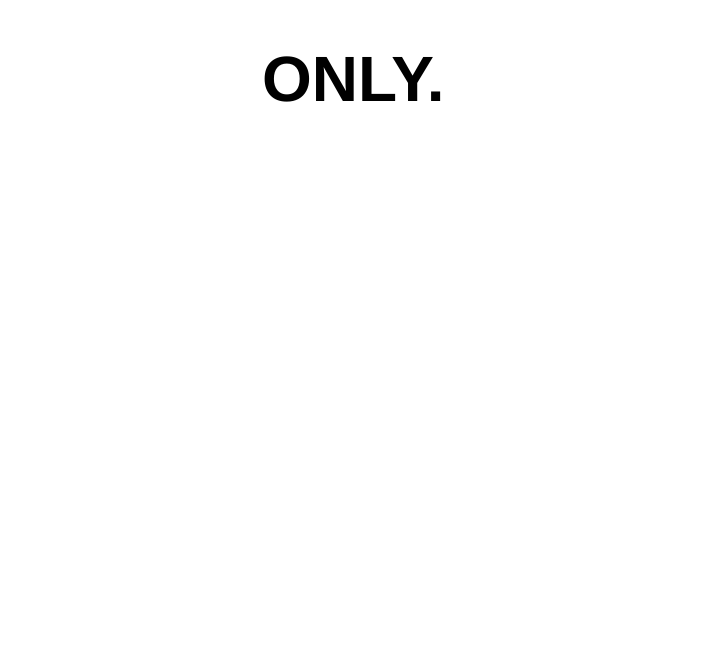
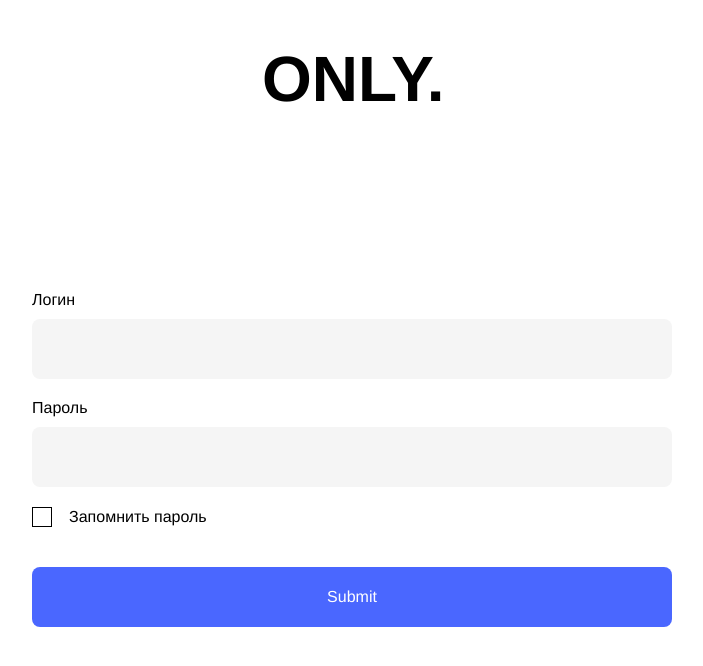
Before and after one commit to 11alexey11/only_test_project, a React app: page /login in a window 1280 px wide. Shown: the top 666 px of the page, without its empty margins (288-991 px from the left). Built offline with nearby package versions, Linux system fonts and the light colour scheme.

Commit message:
feat: Add Login component

```diff
--- a/package.json
+++ b/package.json
@@ -42,6 +42,7 @@
     "webpack-dev-server": "^4.10.0"
   },
   "dependencies": {
+    "@types/styled-components": "^5.1.26",
     "react": "^18.2.0",
     "react-dom": "^18.2.0",
     "react-redux": "^8.0.2",
--- a/src/App/App.tsx
+++ b/src/App/App.tsx
@@ -1,13 +1,27 @@
 import React from 'react';
+import { BrowserRouter as Router, Routes, Route, Navigate } from 'react-router-dom';
 import { createGlobalStyle } from 'styled-components';
+
 import { Header } from '../Header';
+import { Login } from '../Login';
 
 const GlobalStyle = createGlobalStyle`
     * {
         margin: 0;
         padding: 0;
+        border: 0;
         box-sizing: border-box;
         font-family: Helvetica Neue, Helvetica, Arial, sans-serif;
+    }
+
+    html, body {
+        height: 100vh;
+    }
+
+    #root {
+        display: flex;
+        flex-direction: column;
+        height: 100%;
     }
 `;
 
@@ -16,6 +30,12 @@ const App = () => {
         <>
             <GlobalStyle />
             <Header />
+            <Router>
+                <Routes>
+                    <Route path='/login' element={<Login />} />
+                    <Route path='/' element={<Navigate replace to='/login' />} />
+                </Routes>
+            </Router>
         </>
     )
 };
--- /dev/null
+++ b/src/Login/Login.tsx
@@ -0,0 +1,79 @@
+import React from 'react';
+import styled from 'styled-components';
+
+const LoginContainer = styled.div`
+    display: flex;
+    flex: 1;
+    justify-content: center;
+    align-items: center;
+`;
+
+const Form = styled.form`
+    display: flex;
+    flex-direction: column;
+    align-items: flex-start;
+`;
+
+const Label = styled.label`
+    display: flex;
+    align-items: center;
+    margin: 0.625rem 0;
+`;
+
+const Input = styled.input`
+    width: 40rem;
+    height: 3.75rem;
+    padding-left: 1.25rem;
+    margin-bottom: 0.625rem;
+    border-radius: 0.5rem;
+    background-color: #F5F5F5;
+    font-size: 1rem;
+    font-weight: 400;
+    color: #232323;
+    line-height: 1.25rem;
+
+    &:hover {
+        cursor: pointer;
+    }
+`;
+
+const CheckBox = styled.input`
+    width: 1.25rem;
+    height: 1.25rem;
+    padding: 0.1875rem;
+    appearance: none;
+    border: 1px solid #000000;
+    background-clip: content-box;
+    margin-right: 1.0625rem;
+
+    &:checked {
+        background-color: #4A67FF;
+    }
+`;
+
+const SubmitButton = styled(Input)`
+    padding: 0;
+    margin-top: 1.875rem;
+    background-color: #4A67FF;
+    color: #FFFFFF;
+`;
+
+const Login = () => {
+    return (
+        <LoginContainer>
+            <Form>
+                <Label htmlFor="email" >Логин</Label>
+                <Input id="email" type="email" name="email" />
+                <Label htmlFor="password" >Пароль</Label>
+                <Input id="password" type="password" name="password" />
+                <Label htmlFor="remember">
+                    <CheckBox id="remember" type="checkbox" name="remember"/>
+                    Запомнить пароль
+                </Label>
+                <SubmitButton type="submit" />
+            </Form>
+        </LoginContainer>
+    );
+};
+
+export default Login;
--- /dev/null
+++ b/src/Login/index.tsx
@@ -0,0 +1,3 @@
+import Login from './Login';
+
+export { Login };
--- a/webpack.config.js
+++ b/webpack.config.js
@@ -36,6 +36,7 @@ module.exports = {
         libraryExport: 'default',
         publicPath: '/'
     },
+    mode: 'development',
     optimization: optimization(),
     performance: {
         hints: false,
@@ -43,6 +44,8 @@ module.exports = {
         maxAssetSize: 512000
     },
     devServer: {
+        historyApiFallback: true,
+        static: './index.html',
         port: 5000,
         hot: isDev
     },
```
